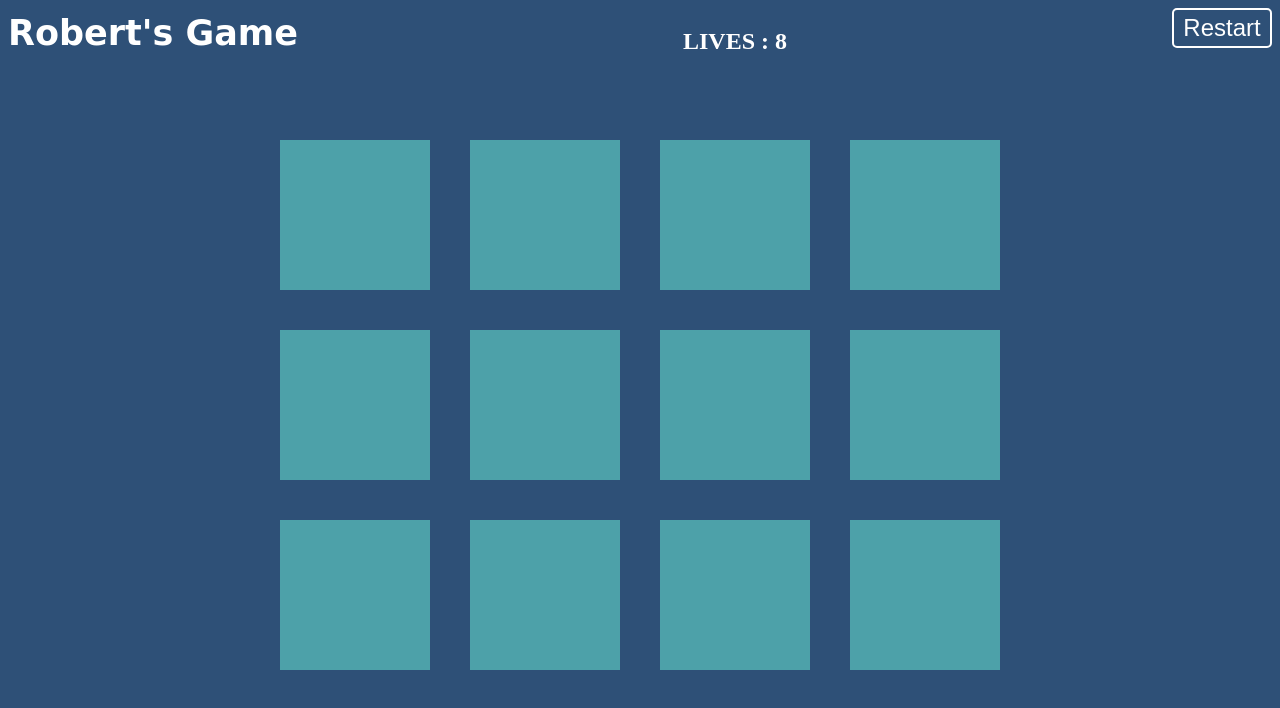
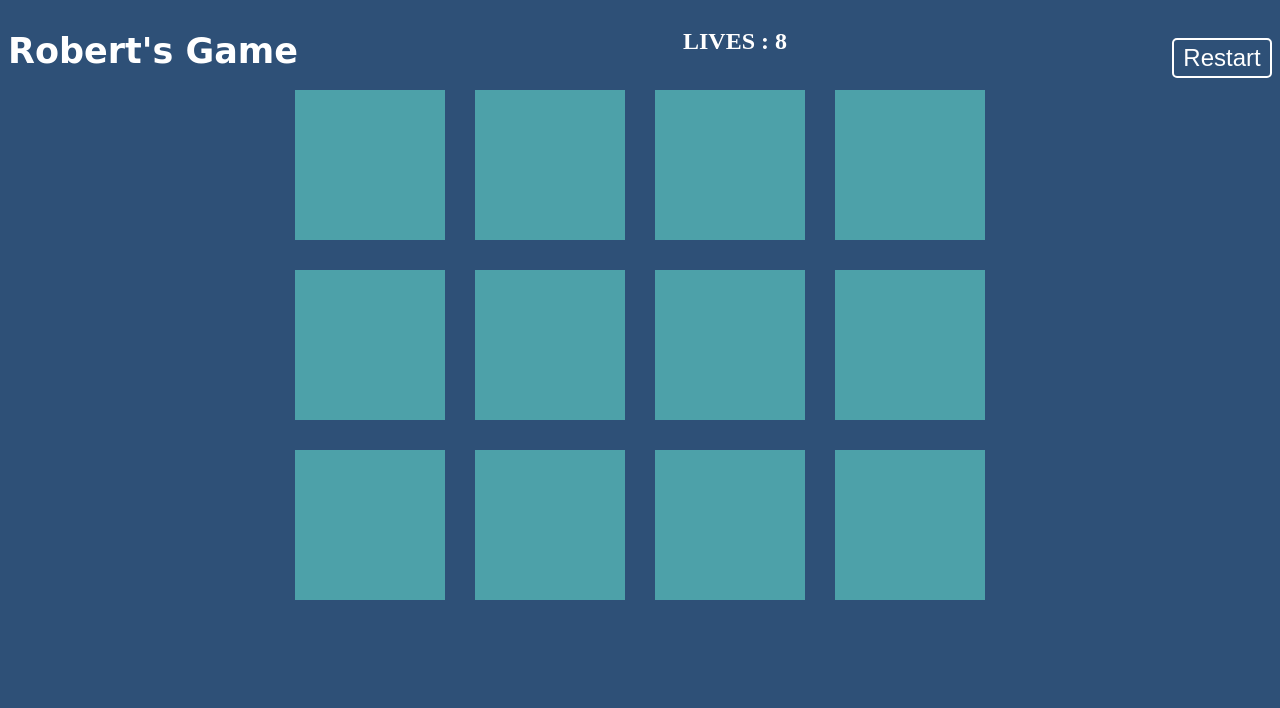
Before and after one commit to Robert-kelly19/card, a plain HTML site: page index.html in a window 1280 px wide. Drawn offline with Linux system fonts and the light colour scheme.

Commit message:
full project

```diff
--- a/css/style.css
+++ b/css/style.css
@@ -1,6 +1,5 @@
 body {
   background-color: #2e5077;
-  height: 100vh;
   transition: ease-out 0.5s;
 }
 
@@ -8,13 +7,11 @@ body {
   color: white;
   display: flex;
   justify-content: space-between;
-  margin-bottom: 5%;
 }
 
 h1 {
   font-family: cursive;
   font-size: 35px;
-  margin-top: 5px;
 }
 
 button {
@@ -28,6 +25,7 @@ button {
   color: white;
   font-family: sans-serif;
   transition: ease 0.5s;
+  margin-top: 30px;
 }
 
 button:hover {
@@ -45,7 +43,7 @@ section {
   position: relative;
   width: 150px;
   height: 150px;
-  margin: 20px;
+  margin: 15px;
   perspective: 1000px;
   transition: transform 0.5s;
   transform-style: preserve-3d;
```
